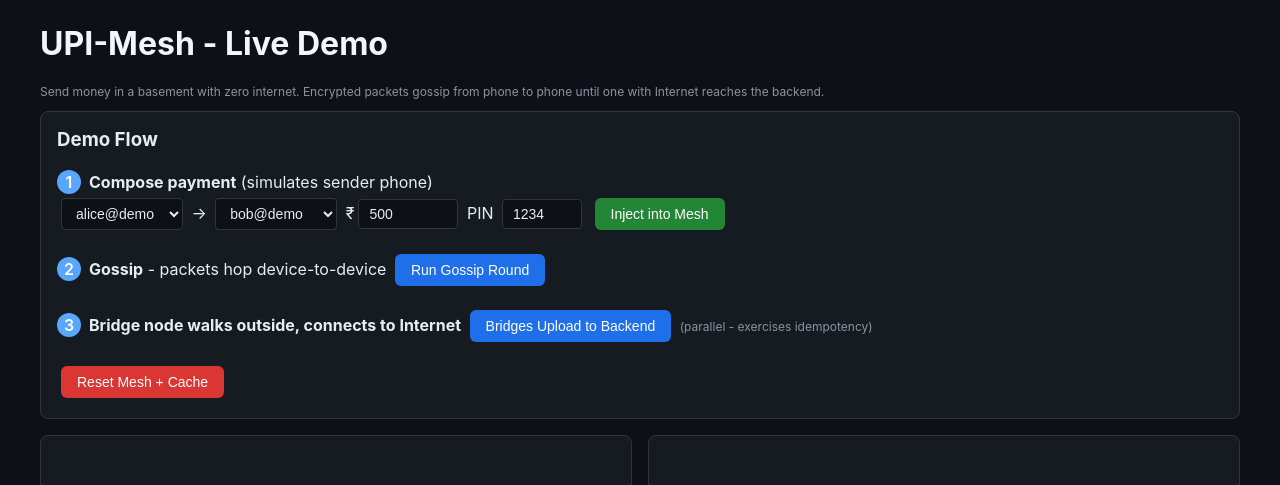
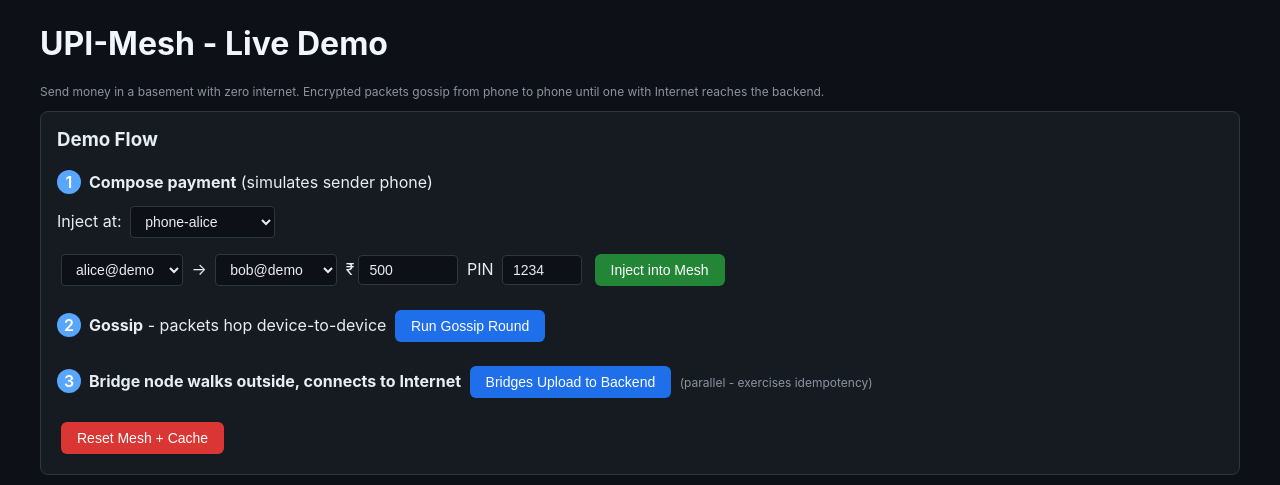
Before and after one commit to Shashank17singh/UPI-Mesh, a FastAPI app: page / in a window 1280 px wide. Shown: the top 485 px of the page. Run offline with FastAPI, Linux system fonts and the light colour scheme; data that the repository does not hold is empty.

Commit message:
add dave@demo to sender dropdown and allow selecting injection start device

```diff
--- a/app/templates/dashboard.html
+++ b/app/templates/dashboard.html
@@ -87,10 +87,21 @@
         <div>
             <span class="step-num">1</span><strong>Compose payment</strong> (simulates sender phone)
             <br>
+            <div style="margin: 8px 0;">
+                Inject at:
+                <select id="startDevice">
+                    <option value="phone-alice">phone-alice</option>
+                    <option value="phone-stranger1">phone-stranger1</option>
+                    <option value="phone-stranger2">phone-stranger2</option>
+                    <option value="phone-stranger3">phone-stranger3</option>
+                    <option value="phone-bridge">phone-bridge</option>
+                </select>
+            </div>
             <select id="senderVpa">
                 <option>alice@demo</option>
                 <option>bob@demo</option>
                 <option>carol@demo</option>
+                <option>dave@demo</option>
             </select>
             →
             <select id="receiverVpa">
@@ -203,7 +214,7 @@ async function sendPacket() {
         amount: parseFloat(document.getElementById('amount').value),
         pin: document.getElementById('pin').value,
         ttl: 5,
-        start_device: 'phone-alice'
+        start_device: document.getElementById('startDevice').value
     };
     const r = await fetch('/api/demo/send', {
         method: 'POST', headers: {'Content-Type': 'application/json'},
```
